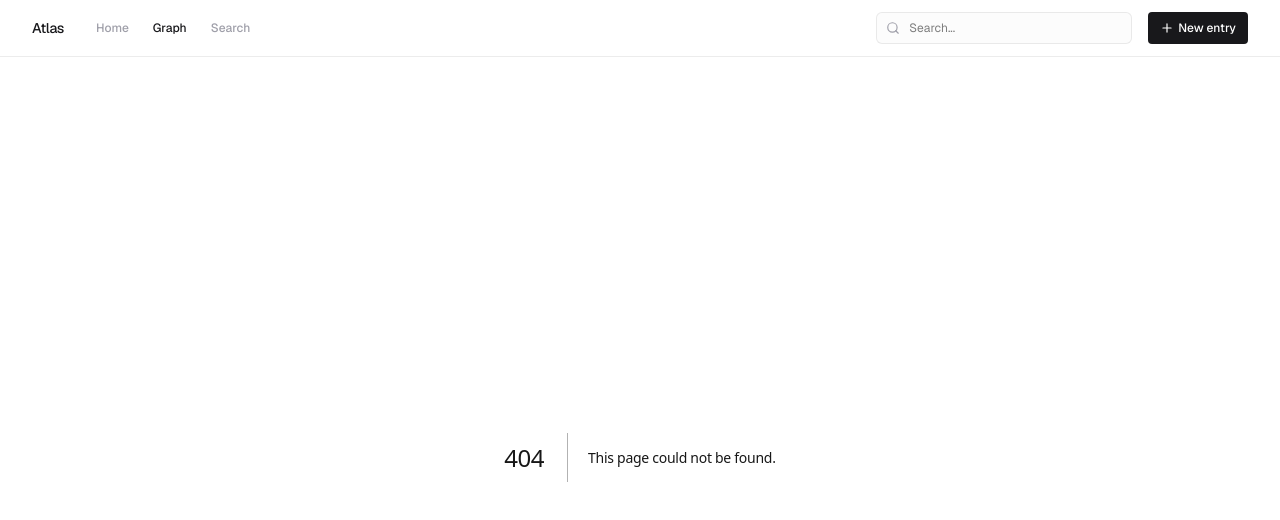
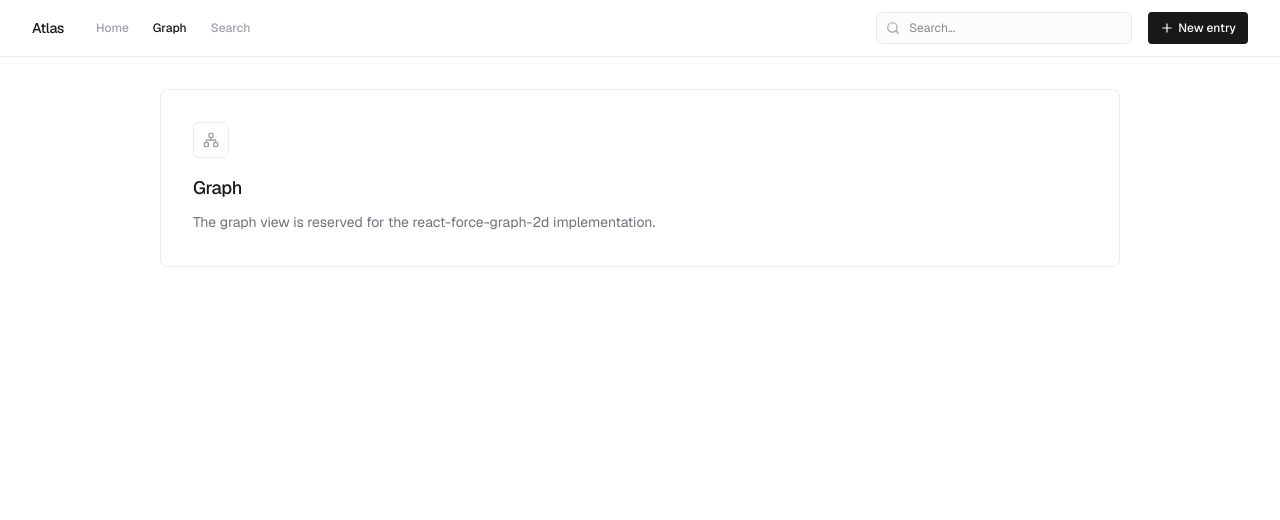
Before and after one commit to harsh-jos/atlas, a Next.js app: page /graph in a window 1280 px wide. Before the commit this address had no page. Shown: the top 520 px of the page. Built offline with nearby package versions, Linux system fonts and the light colour scheme.

Commit message:
Add graph placeholder route

```diff
--- /dev/null
+++ b/app/graph/page.tsx
@@ -0,0 +1,17 @@
+import { Network } from 'lucide-react';
+
+export default function GraphPage() {
+  return (
+    <div className="mx-auto max-w-5xl px-4 py-8 sm:px-6 lg:px-8">
+      <div className="rounded-lg border-thin border-zinc-200/80 bg-white p-8">
+        <div className="mb-4 flex h-9 w-9 items-center justify-center rounded-md border-thin border-zinc-200/80 text-zinc-400">
+          <Network className="h-4 w-4" />
+        </div>
+        <h1 className="text-lg font-medium text-zinc-900">Graph</h1>
+        <p className="mt-2 max-w-xl text-sm leading-6 text-zinc-500">
+          The graph view is reserved for the react-force-graph-2d implementation.
+        </p>
+      </div>
+    </div>
+  );
+}
```
